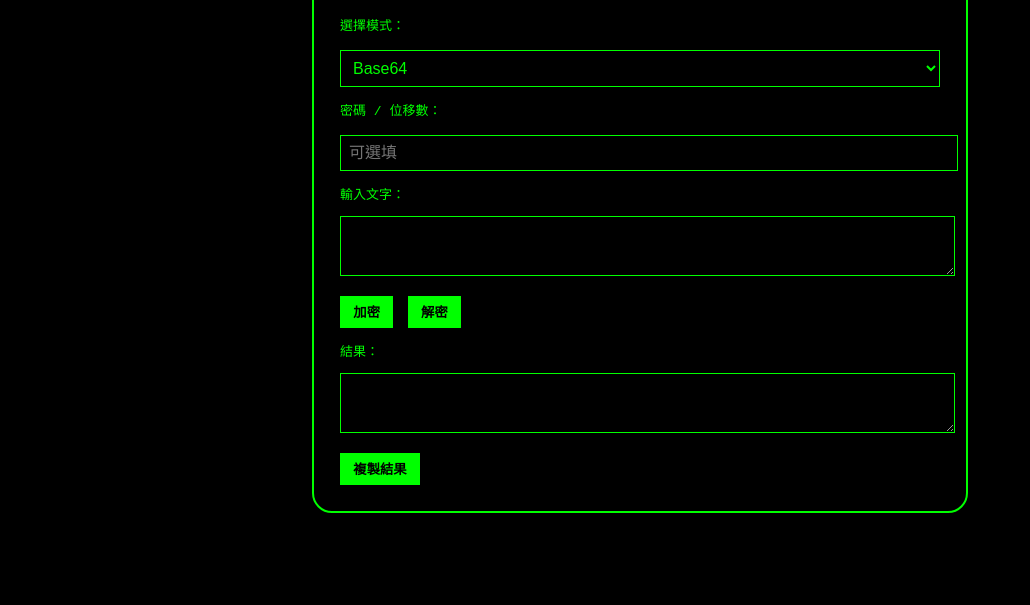
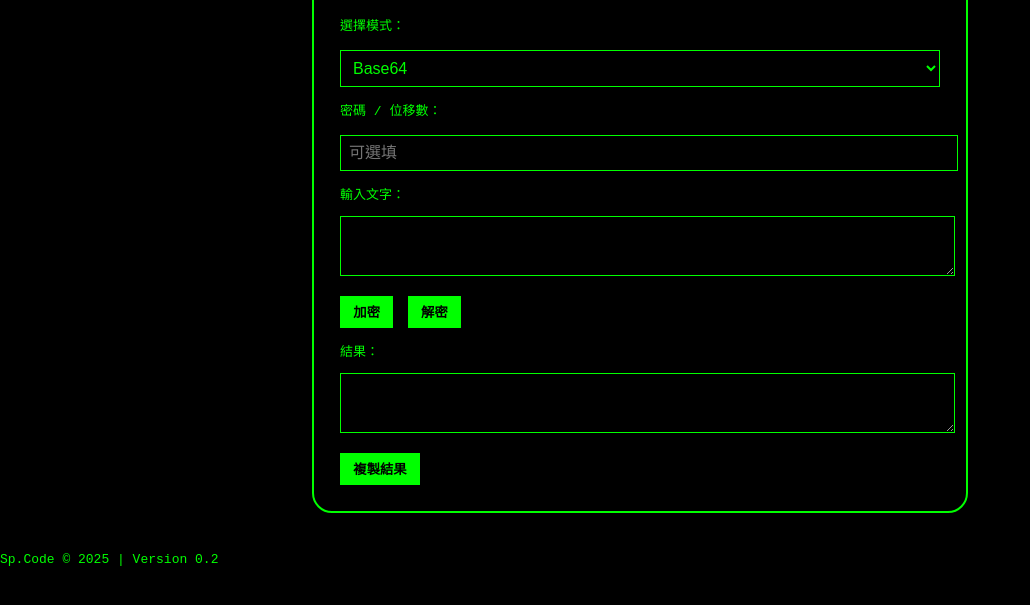
Before and after one commit to Meng0251/SecretCoder, a plain HTML site: page index.html in a window 1280 px wide. Shown: the part 125-730 px from the top of the page, without its empty margins (0-1030 px from the left). Drawn offline with Linux system fonts and the light colour scheme.

Commit message:
Update index.html

```diff
--- a/index.html
+++ b/index.html
@@ -38,5 +38,8 @@
   </div>
 
   <script src="script.js"></script>
+  <footer>
+  Sp.Code © 2025 | Version 0.2
+</footer>
 </body>
 </html>
```
